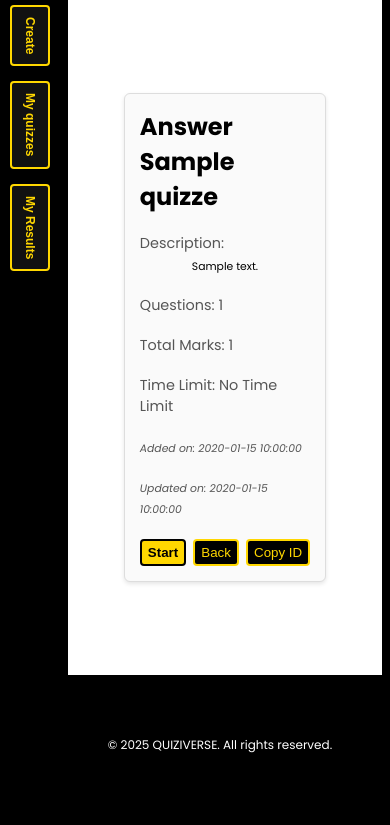
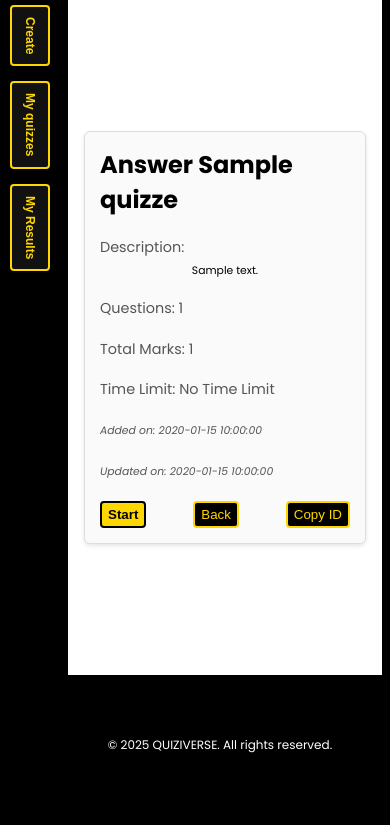
Before and after one commit to realWRC/quiziverse, a Flask app: page /quizinfo/1 in a window 390 px wide. Shown: the part 100-925 px from the top of the page. Run offline with Flask 3, Linux system fonts and the light colour scheme; a user stored in the database is signed in; a database or web service that is not in the repository returns one stand-in record (values such as "Sample title").

Commit message:
Improves responsiveness for the quizinfo page for small screens

```diff
--- a/api/static/css/quizinfo.css
+++ b/api/static/css/quizinfo.css
@@ -16,6 +16,7 @@
   justify-content: space-between;
   align-self: center;
   width: 60%;
+  min-width: 250px;
   height: auto;
 }
 
```
